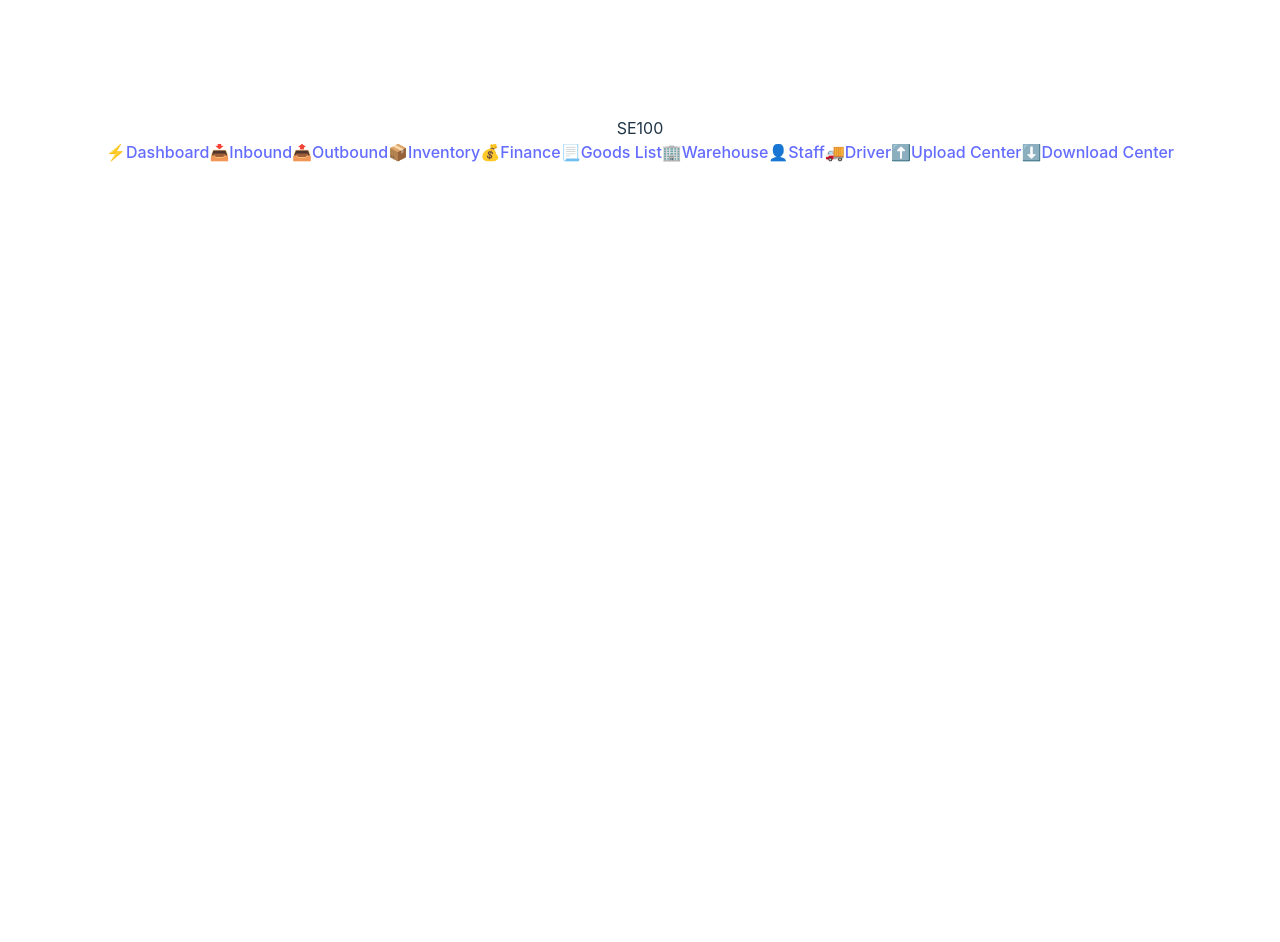
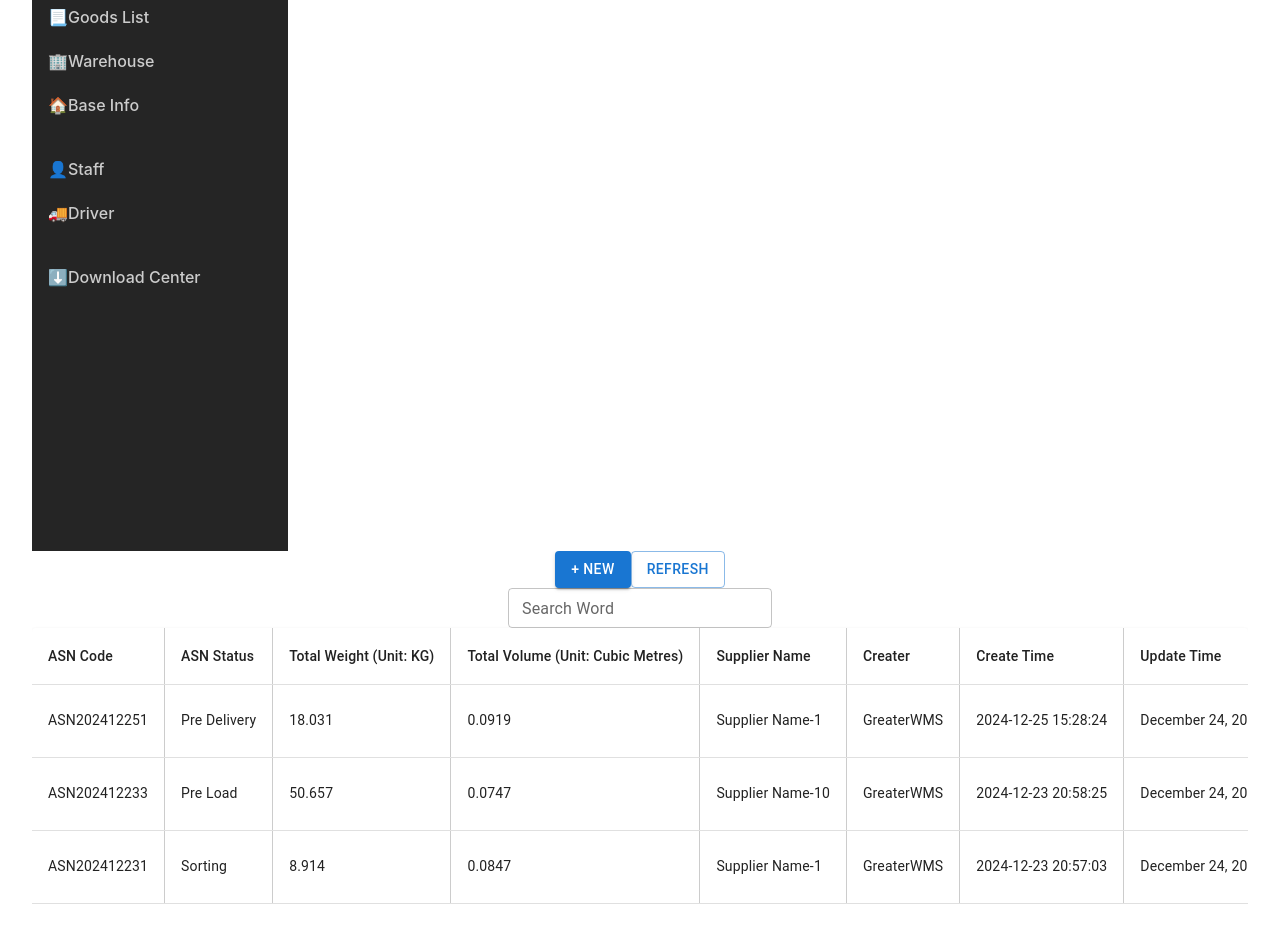
Before and after one commit to thiennguyen9804/se100, a React (Vite) app: page /inbound in a window 1280 px wide. Shown: the part 260-1202 px from the top of the page. Before the commit the page ends 800 px from the top, so only its background shows below. Built offline with nearby package versions, Linux system fonts and the light colour scheme.

Commit message:
add inbound view

```diff
--- a/src/App.jsx
+++ b/src/App.jsx
@@ -1,30 +1,46 @@
 import './App.css'
 import {LoginScreen} from './presentation/auth_screen'
 import Sidebar from "./presentation/components/SideBar";
-// import Topbar from "./components/Topbar";
 // import Content from "./components/Content";
+import Topbar from "./presentation/components/TopBar"; // Import Topbar
+import Inbound from "./presentation/inbound_screen/inbound"; // Import component Inbound
+import { useState } from "react";
 import { Routes, Route } from 'react-router';
 
 function App() {
+  const [isSidebarOpen, setIsSidebarOpen] = useState(true); // Khai báo state
+
   return (
     // <Router>
-      <div className="fixed inset-0 flex items-center justify-center bg-black">
-        <Sidebar />
+    <div className="fixed inset-0 flex flex-col bg-black"> {/* Thay đổi className */}
+      <Topbar isSidebarOpen={isSidebarOpen} setIsSidebarOpen={setIsSidebarOpen} />
+      {/* Sử dụng Topbar component */}
+      <div className="flex flex-1 overflow-hidden"> {/* Thêm flex-1 và overflow-hidden */}
+        <Sidebar isSidebarOpen={isSidebarOpen} /> {/* Truyền state */}
         <div className="flex flex-col flex-1">
           {/* <Topbar /> */}
-          <div className="p-6">
+          <div className="p-6 overflow-y-auto"> {/* Thêm overflow-y-auto */}
             <Routes>
               <Route path="/dashboard" element={<h1>Dashboard</h1>} />
-              {/* <Route path="/inbound" element={<Content />} /> */}
+              <Route path="/inbound" element={<Inbound />} />
               <Route path="/outbound" element={<h1>Outbound</h1>} />
               <Route path="/inventory" element={<h1>Inventory</h1>} />
-              <Route path="/finance" element={<h1>Finance</h1>} />
-              {/* Add more routes here */}
+              <Route path="/warehouse" element={<h1>Warehouse</h1>} />
+              <Route path="/base-info" element={<h1>Base Info</h1>} />
+              <Route path="/goods-list" element={<h1>Goods List</h1>} />
+              <Route path="/staff" element={<h1>Staff</h1>} />
+              <Route path="/driver" element={<h1>Driver</h1>} />
+              <Route
+                path="/download-center"
+                element={<h1>Download Center</h1>}
+              />
+
               <Route path="/" element={<h1>Welcome to GreaterWMS</h1>} />
             </Routes>
           </div>
         </div>
       </div>
+    </div>
     // </Router>
   );
 }
--- a/src/presentation/components/SideBar.jsx
+++ b/src/presentation/components/SideBar.jsx
@@ -1,33 +1,51 @@
 import React from "react";
-import { Link } from "react-router";
+import { Link } from "react-router-dom"; // Sử dụng react-router-dom
 
-const Sidebar = () => {
+const Sidebar = ({ isSidebarOpen }) => {
+  // Nhận state từ App.jsx
   const navigation = [
     { name: "Dashboard", icon: "⚡", path: "/dashboard" },
     { name: "Inbound", icon: "📥", path: "/inbound" },
     { name: "Outbound", icon: "📤", path: "/outbound" },
+    <hr key="hr1" />, // Thêm key cho các phần tử <hr />
     { name: "Inventory", icon: "📦", path: "/inventory" },
-    { name: "Finance", icon: "💰", path: "/finance" },
     { name: "Goods List", icon: "📃", path: "/goods-list" },
     { name: "Warehouse", icon: "🏢", path: "/warehouse" },
+    { name: "Base Info", icon: "🏠", path: "/base-info" },
+    <hr key="hr2" />,
     { name: "Staff", icon: "👤", path: "/staff" },
     { name: "Driver", icon: "🚚", path: "/driver" },
-    { name: "Upload Center", icon: "⬆️", path: "/upload-center" },
+    <hr key="hr3" />,
     { name: "Download Center", icon: "⬇️", path: "/download-center" },
   ];
 
   return (
-    <div className="w-64 bg-slate-900 h-screen text-white flex flex-col">
-      <div className="px-6 py-4 text-lg font-semibold">SE100</div>
-      <nav className="flex-1">
+    <div
+    style={{
+      width: isSidebarOpen ? "256px" : "0px",
+      backgroundColor: "#252525",
+      height: "calc(100vh - 48px)",
+      color: "white",
+      transition: "all 0.3s ease-in-out"
+    }}
+    >
+       <nav style={{ flex: 1 }}>
         {navigation.map((item, idx) => (
           <Link
             key={idx}
             to={item.path}
-            className="flex items-center px-4 py-2 text-gray-300 hover:bg-blue-700 hover:text-white"
+            style={{
+              display: "flex",
+              alignItems: "center",
+              padding: "10px 16px",
+              color: "#ccc",
+              textDecoration: "none",
+              transition: "all 0.3s ease-in-out",
+              opacity: isSidebarOpen ? 1 : 0
+            }}
           >
-            <span className="mr-3">{item.icon}</span>
-            {item.name}
+            <span>{item.icon}</span>
+            <span>{item.name}</span>
           </Link>
         ))}
       </nav>
--- /dev/null
+++ b/src/presentation/components/TopBar.jsx
@@ -0,0 +1,30 @@
+import React from "react";
+
+const TopBar = ({ isSidebarOpen, setIsSidebarOpen }) => {
+  // Nhận state và hàm cập nhật state từ App.jsx
+  return (
+    <div className="bg-gray-800 text-white px-4 py-2 flex items-center">
+      {/* Top bar */}
+      <button onClick={() => setIsSidebarOpen(!isSidebarOpen)} style={{ backgroundColor: "white", padding: "8px" }}>
+        {/* Nút Menu */}
+        <svg
+          xmlns="http://www.w3.org/2000/svg"
+          className="h-6 w-6"
+          fill="none"
+          viewBox="0 0 24 24"
+          stroke="black"
+        >
+          <path
+            strokeLinecap="round"
+            strokeLinejoin="round"
+            strokeWidth={2}
+            d="M4 6h16M4 12h16m-7 6h7"
+          />
+        </svg>
+      </button>
+      <span className="ml-4 font-semibold text-lg">SE100</span> {/* Tên ứng dụng */}
+    </div>
+  );
+};
+
+export default TopBar;
--- /dev/null
+++ b/src/presentation/inbound_screen/inbound.jsx
@@ -0,0 +1,147 @@
+import React, { useState } from "react";
+import {
+  Table,
+  TableBody,
+  TableCell,
+  TableContainer,
+  TableHead,
+  TableRow,
+  Paper,
+  Button,
+  TextField,
+  IconButton,
+  Tooltip,
+} from "@mui/material";
+import { Edit, Delete, Visibility, Print } from "@mui/icons-material";
+
+const Inbound = ({ isSidebarOpen }) => {
+  const [searchWord, setSearchWord] = useState("");
+
+  const data = [
+    {
+      asnCode: "ASN202412251",
+      asnStatus: "Pre Delivery",
+      totalWeight: 18.031,
+      totalVolume: 0.0919,
+      supplierName: "Supplier Name-1",
+      creater: "GreaterWMS",
+      createTime: "2024-12-25 15:28:24",
+      updateTime: "December 24, 2024 at 9:56:43 PM UTC+7",
+    },
+    {
+      asnCode: "ASN202412233",
+      asnStatus: "Pre Load",
+      totalWeight: 50.657,
+      totalVolume: 0.0747,
+      supplierName: "Supplier Name-10",
+      creater: "GreaterWMS",
+      createTime: "2024-12-23 20:58:25",
+      updateTime: "December 24, 2024 at 9:56:43 PM UTC+7",
+    },
+    {
+      asnCode: "ASN202412231",
+      asnStatus: "Sorting",
+      totalWeight: 8.914,
+      totalVolume: 0.0847,
+      supplierName: "Supplier Name-1",
+      creater: "GreaterWMS",
+      createTime: "2024-12-23 20:57:03",
+      updateTime: "December 24, 2024 at 9:56:43 PM UTC+7",
+    },
+  ];
+
+  const filteredData = data.filter((item) =>
+    Object.values(item).some((value) =>
+      value.toString().toLowerCase().includes(searchWord.toLowerCase())
+    )
+  );
+
+  return (
+    <div style={{ display: "grid", height: "calc(100vh - 96px)" }}>
+      <div style={{ overflowX: "auto", height: "100%" }}>
+        {/* Thanh công cụ */}
+        <div className="flex justify-between items-center mb-4">
+          <div>
+            <Button variant="contained" color="primary">
+              + NEW
+            </Button>
+            <Button variant="outlined" color="primary" className="ml-2">
+              REFRESH
+            </Button>
+          </div>
+          <TextField
+            label="Search Word"
+            variant="outlined"
+            size="small"
+            value={searchWord}
+            onChange={(e) => setSearchWord(e.target.value)}
+            InputProps={{
+              endAdornment: <IconButton>{/* thêm icon search ở đây */}</IconButton>,
+            }}
+          />
+        </div>
+
+        {/* Bảng dữ liệu */}
+        <TableContainer component={Paper} style={{ height: "calc(100% - 48px)" }}>
+          <Table>
+            <TableHead>
+              <TableRow>
+                <TableCell style={{ whiteSpace: "nowrap", borderRight: "1px solid #ccc" }}>ASN Code</TableCell>
+                <TableCell style={{ whiteSpace: "nowrap", borderRight: "1px solid #ccc" }}>ASN Status</TableCell>
+                <TableCell style={{ whiteSpace: "nowrap", borderRight: "1px solid #ccc" }}>Total Weight (Unit: KG)</TableCell>
+                <TableCell style={{ whiteSpace: "nowrap", borderRight: "1px solid #ccc" }}>Total Volume (Unit: Cubic Metres)</TableCell>
+                <TableCell style={{ whiteSpace: "nowrap", borderRight: "1px solid #ccc" }}>Supplier Name</TableCell>
+                <TableCell style={{ whiteSpace: "nowrap", borderRight: "1px solid #ccc" }}>Creater</TableCell>
+                <TableCell style={{ whiteSpace: "nowrap", borderRight: "1px solid #ccc" }}>Create Time</TableCell>
+                <TableCell style={{ whiteSpace: "nowrap", borderRight: "1px solid #ccc" }}>Update Time</TableCell>
+                <TableCell style={{ whiteSpace: "nowrap", borderRight: "1px solid #ccc" }}>Action</TableCell>
+              </TableRow>
+            </TableHead>
+            <TableBody>
+              {filteredData.map((row) => (
+                <TableRow key={row.asnCode}>
+                  <TableCell style={{ whiteSpace: "nowrap", borderRight: "1px solid #ccc" }}>{row.asnCode}</TableCell>
+                  <TableCell style={{ whiteSpace: "nowrap", borderRight: "1px solid #ccc" }}>{row.asnStatus}</TableCell>
+                  <TableCell style={{ whiteSpace: "nowrap", borderRight: "1px solid #ccc" }}>{row.totalWeight}</TableCell>
+                  <TableCell style={{ whiteSpace: "nowrap", borderRight: "1px solid #ccc" }}>{row.totalVolume}</TableCell>
+                  <TableCell style={{ whiteSpace: "nowrap", borderRight: "1px solid #ccc" }}>{row.supplierName}</TableCell>
+                  <TableCell style={{ whiteSpace: "nowrap", borderRight: "1px solid #ccc" }}>{row.creater}</TableCell>
+                  <TableCell style={{ whiteSpace: "nowrap", borderRight: "1px solid #ccc" }}>{row.createTime}</TableCell>
+                  <TableCell style={{ whiteSpace: "nowrap", borderRight: "1px solid #ccc" }}>{row.updateTime}</TableCell>
+                  <TableCell style={{ whiteSpace: "nowrap", borderRight: "1px solid #ccc" }}>
+                  <div className="flex">
+                    <Tooltip title="View">
+                      <IconButton>
+                        <Visibility />
+                      </IconButton>
+                    </Tooltip>
+                    <Tooltip title="Edit">
+                      <IconButton>
+                        <Edit />
+                      </IconButton>
+                    </Tooltip>
+                    <Tooltip title="Print">
+                      <IconButton>
+                        <Print />
+                      </IconButton>
+                    </Tooltip>
+                    <Tooltip title="Delete">
+                      <IconButton>
+                        <Delete />
+                      </IconButton>
+                    </Tooltip>
+                  </div>
+                  </TableCell>
+                </TableRow>
+              ))}
+            </TableBody>
+          </Table>
+        </TableContainer>
+
+        {filteredData.length === 0 && <div className="text-center mt-4">NO MORE DATA</div>}
+      </div>
+    </div>
+  );
+};
+
+export default Inbound;
```
Also changed, not shown: package.json (+6 -1 lines), src/firebase.jsx (added, +28 -0 lines), 1 other file (tests, documents, lock files or other folders).
